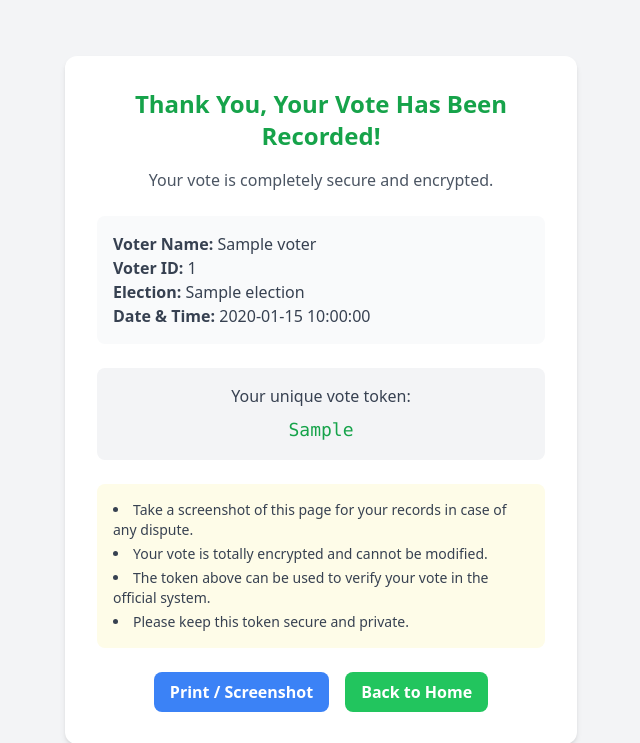
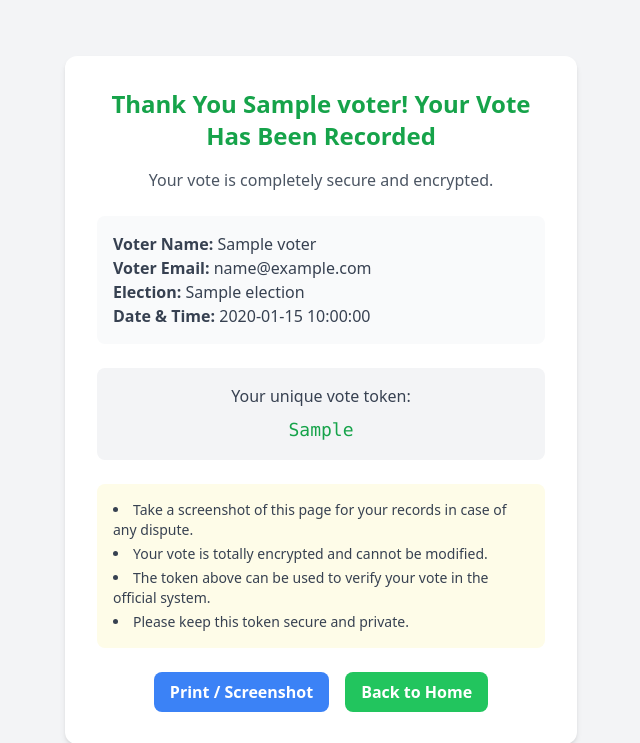
Before and after one commit to jaayysoni/E-Voting-2.0, a FastAPI app: template templates/thankyou.html in a window 1280 px wide. Shown: the top 743 px of the page, without its empty margins (319-959 px from the left). Run offline with FastAPI, Linux system fonts and the light colour scheme; the template is opened without the code that fills it: most values are stand-ins (such as "Sample title", 1, 10 or a date in 2020); some libraries are stand-ins or nearby versions.

Commit message:
Added vote token generation and thankyou page update

```diff
--- a/app/main.py
+++ b/app/main.py
@@ -355,16 +355,9 @@ def voter_login_post(request: Request, email: str = Form(...), password: str = F
 @app.post("/vote", response_class=HTMLResponse)
 def submit_vote(
     request: Request,
-    voter_id: str = Form(None),
-    candidate_id: str = Form(None)
+    voter_id: str = Form(...),       # make required
+    candidate_id: str = Form(...)    # make required
 ):
-    # Validate that form fields are present
-    if not voter_id or not candidate_id:
-        return HTMLResponse(
-            "Invalid request: missing voter or candidate information.",
-            status_code=400
-        )
-
     # Fetch voter by UUID string
     voter = voters_col.find_one({"_id": voter_id})
     if not voter:
@@ -384,12 +377,18 @@ def submit_vote(
     ec = ec_col.find_one({"election_id": voter["election_id"]})
     election = ec.get("election", {}) if ec else {}
 
+    # Optional: Generate a simple vote token for the voter
+    vote_token = str(uuid.uuid4())
+
+    # Render thankyou page with voter info
     return templates.TemplateResponse(
         "thankyou.html",
         {
             "request": request,
+            "voter": voter,  # include voter info (name + email)
             "election": election,
-            "vote_datetime": datetime.now().strftime("%Y-%m-%d %H:%M:%S")
+            "vote_datetime": datetime.now().strftime("%Y-%m-%d %H:%M:%S"),
+            "vote_token": vote_token
         }
     )
 
@@ -427,3 +426,33 @@ def result_page(request: Request, election_id: str):
 @app.get("/auth/google", name="google_oauth_login")
 def google_oauth_login():
     return HTMLResponse("Google login coming soon!")
+
+
+
+
+
+
+# ================= TEST THANKYOU PAGE =================
+@app.get("/thankyou", response_class=HTMLResponse)
+def test_thankyou(request: Request):
+    # Dummy voter and election data
+    voter = {
+        "name": "Test Voter",
+        "_id": "1234-5678-uuid"
+    }
+    election = {
+        "name": "Test Election"
+    }
+    vote_datetime = datetime.now().strftime("%Y-%m-%d %H:%M:%S")
+    vote_token = "TEST-TOKEN-1234"
+
+    return templates.TemplateResponse(
+        "thankyou.html",
+        {
+            "request": request,
+            "voter": voter,
+            "election": election,
+            "vote_datetime": vote_datetime,
+            "vote_token": vote_token
+        }
+    )
--- a/templates/thankyou.html
+++ b/templates/thankyou.html
@@ -16,7 +16,7 @@
 
       <!-- Header -->
       <h1 class="text-2xl font-bold text-green-600 mb-4">
-        Thank You, Your Vote Has Been Recorded!
+        Thank You{{ " " + voter.name if voter and voter.name else "" }}! Your Vote Has Been Recorded
       </h1>
       <p class="text-gray-600 mb-6">
         Your vote is completely secure and encrypted.
@@ -24,24 +24,28 @@
 
       <!-- Voter Details -->
       <div class="bg-gray-50 p-4 rounded-lg mb-6 text-left">
-        <p class="text-gray-700"><strong>Voter Name:</strong> {{ voter.name }}</p>
-        <p class="text-gray-700"><strong>Voter ID:</strong> {{ voter.id }}</p>
-        <p class="text-gray-700"><strong>Election:</strong> {{ election.name }}</p>
-        <p class="text-gray-700"><strong>Date & Time:</strong> {{ vote_datetime }}</p>
+        <p class="text-gray-700"><strong>Voter Name:</strong> {{ voter.name if voter and voter.name else "N/A" }}</p>
+        <p class="text-gray-700"><strong>Voter Email:</strong> {{ voter.email if voter and voter.email else "N/A" }}</p>
+        <p class="text-gray-700"><strong>Election:</strong> {{ election.name if election and election.name else "N/A" }}</p>
+        <p class="text-gray-700"><strong>Date & Time:</strong> {{ vote_datetime if vote_datetime else "N/A" }}</p>
       </div>
 
-      <!-- Token Section -->
+      <!-- Token Section (optional) -->
+      {% if vote_token %}
       <div class="bg-gray-100 p-4 rounded-lg mb-6">
         <p class="text-gray-700 mb-2">Your unique vote token:</p>
         <p class="text-green-600 font-mono text-lg break-all">{{ vote_token }}</p>
       </div>
+      {% endif %}
 
       <!-- Instructions -->
       <div class="bg-yellow-50 p-4 rounded-lg text-left text-sm text-gray-700 mb-6">
         <ul class="list-disc list-inside space-y-1">
           <li>Take a screenshot of this page for your records in case of any dispute.</li>
           <li>Your vote is totally encrypted and cannot be modified.</li>
+          {% if vote_token %}
           <li>The token above can be used to verify your vote in the official system.</li>
+          {% endif %}
           <li>Please keep this token secure and private.</li>
         </ul>
       </div>
```
